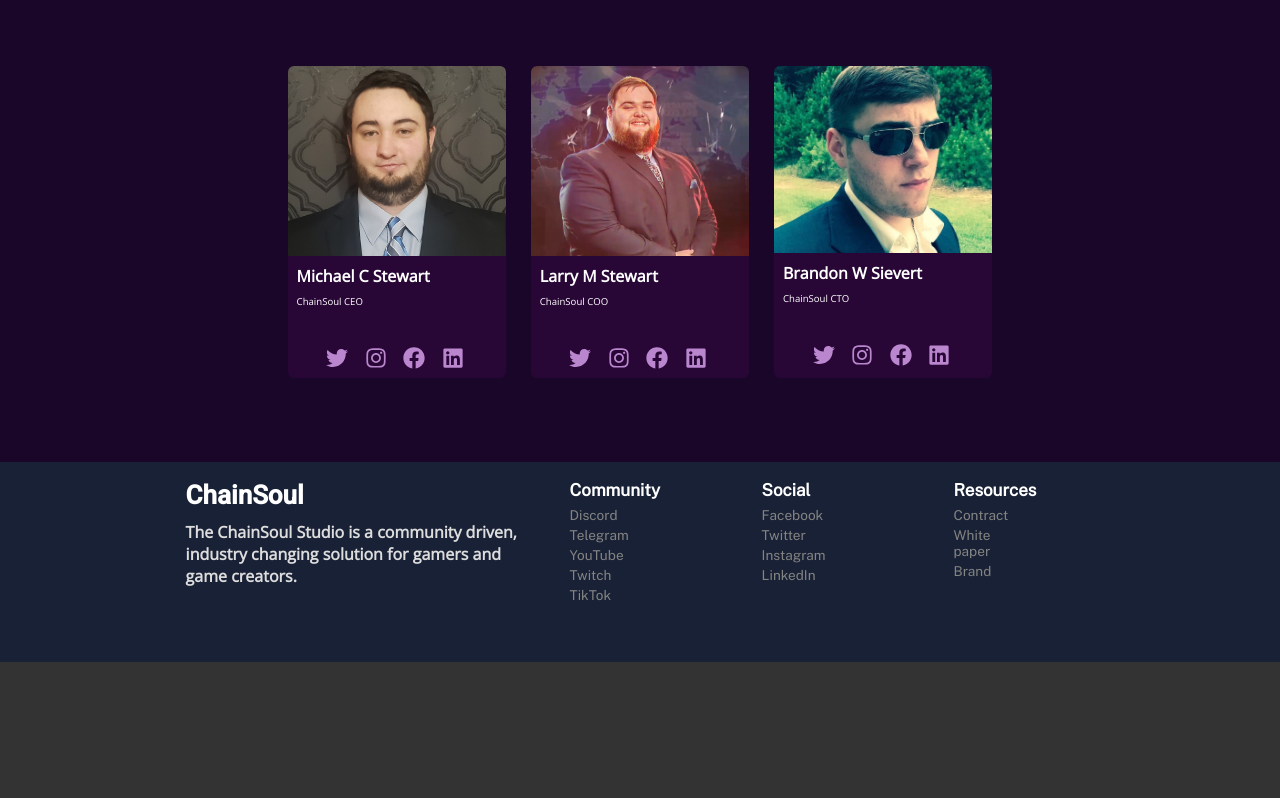
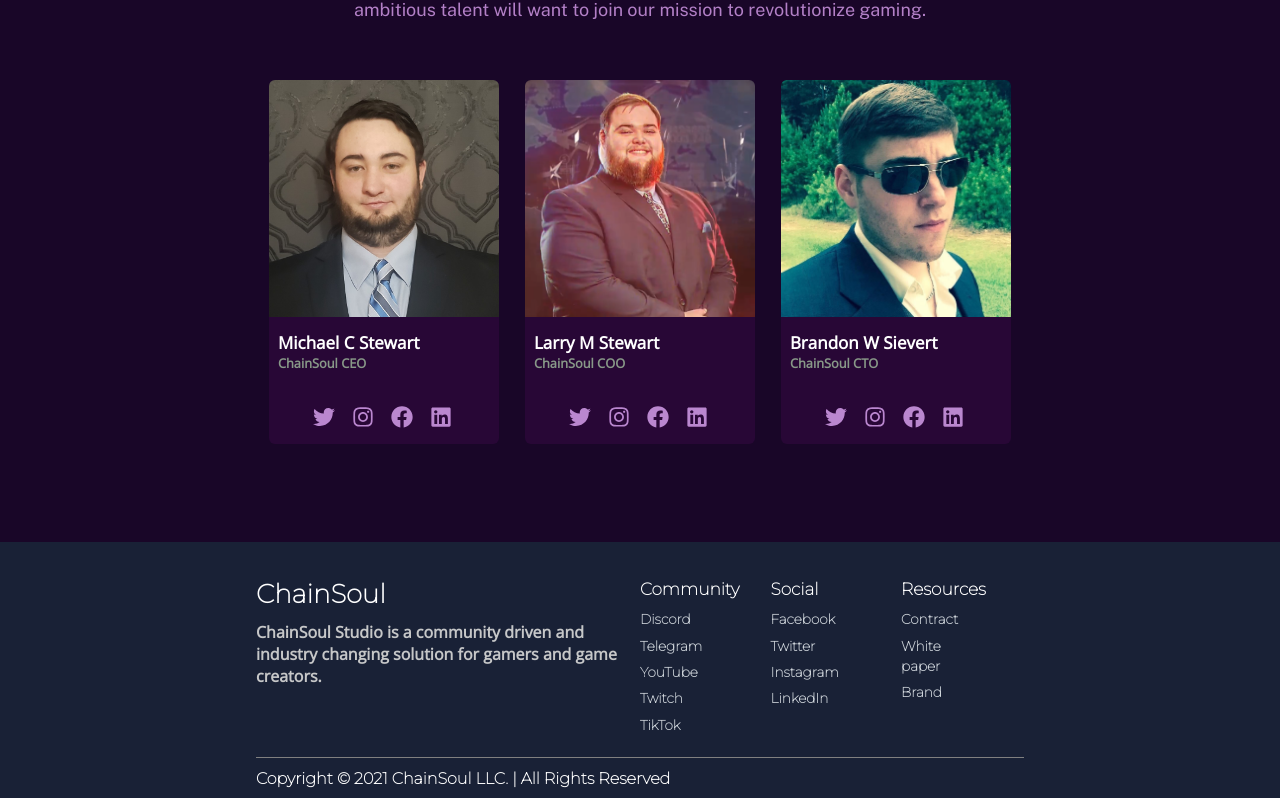
Before and after one commit to ChainSoul-Studio/Website, a Next.js app in the folder app/: page / in a window 1280 px wide. Shown: the part 3348-4146 px from the top of the page. Before the commit the page ends 4010 px from the top, so only its background shows below. Built offline with nearby package versions, Linux system fonts and the light colour scheme; a web font is replaced by a local one.

Commit message:
Layout for team and footer sections made to fit better for different resolutions. CopytRight added.

```diff
--- a/app/pages/index.js
+++ b/app/pages/index.js
@@ -328,9 +328,10 @@
         </div>
       </div>
       <div className={styles.footer}>
+        <div className={styles.footerWrapper}>
         <div className={styles.footerHero}>
           <h1>ChainSoul</h1>
-          <h2>The ChainSoul Studio is a community driven, industry changing solution for gamers and game creators.</h2>
+          <h2>ChainSoul Studio is a community driven and industry changing solution for gamers and game creators.</h2>
         </div>
         <div className={styles.footerLinks}>
           <h2>Community</h2>
@@ -381,6 +382,12 @@
       <div className={styles.footerCopyright}>
 
       </div>
+      </div>
+      <div className={styles.copyRightWrapper}>
+        <div className={styles.copyRight}>
+          <p>Copyright © 2021 ChainSoul LLC. | All Rights Reserved</p>
+        </div>
+      </div>
     </>
   );
 }
--- a/app/styles/Home.module.css
+++ b/app/styles/Home.module.css
@@ -292,6 +292,7 @@
   justify-content: center;
   align-items: center;
   flex-direction: column;
+  padding-top: 4%;
 }
 
 .meetDescription {
@@ -301,6 +302,7 @@
   display: flex;
   justify-content: center;
   align-items: center;
+  padding-top: 4%;
 }
 
 .meetDescription p {
@@ -324,7 +326,7 @@
 
 .team {
   width: 100%;
-  height: 60vh;
+  height: 70vh;
   background-color: #190628;
   display: flex;
   justify-content: center;
@@ -332,7 +334,7 @@
 }
 
 .teamContainer {
-  width: 17%;
+  width: 18%;
   height: 65%;
   background-color: none;
   display: flex;
@@ -368,7 +370,7 @@
 
 .teamMemberImageThree {
   width: 100%;
-  height: 60%;
+  height: 75%;
   background-image: url("./brandon.jpg");
   background-size: cover;
   background-position: center;
@@ -404,15 +406,18 @@
 
 .teamMemberInfo h1 {
   color: #fff;
-  font-size: 1rem;
-  padding: 2%;
+  font-size: 17px;
+  padding-left: 2%;
+  padding-top: 4%;
+  font-weight: 600;
 }
 
 .teamMemberInfo p {
-  color: #fff;
-  font-size: .6rem;
-  padding: 2%;
+  color: #889888;
+  font-size: 12.8px;
+  padding-left: 2%;
   margin-bottom: 30px;
+  font-weight: 900;
 }
 
 .teamIconLink {
@@ -423,59 +428,68 @@
 
 .footer {
   width: 100%;
-  height: 25vh;
+  height: 27vh;
   background-color: #192136;
   display: flex;
   justify-content: center;
   align-items: center;
 }
 
+.footerWrapper {
+  width: 60%;
+  height: 100%;
+  display: flex;
+  border-bottom: 1px solid grey;
+}
+
 .footerHero {
-  width: 30%;
+  width: 47%;
   height: 100%;
   display: flex;
   justify-content: flex-start;
   flex-direction: column;
-  padding-left: 2%;
 }
 
 .footerHero h1 {
   color: #fff;
-  font-family: 'Roboto';
+  font-family: 'Montserrat', sans-serif;
   font-size: 26px;
   padding-bottom: 3%;
-  padding-top: 5%;
+  padding-top: 10%;
 }
 
 .footerHero h2 {
-  color: #DDDDDD;
+  color: #C6C7C8;
   font-size: 16px;
 }
 
 .footerLinks {
-  width: 15%;
+  width: 17%;
   height: 100%;
   display: flex;
   justify-content: flex-start;
   flex-direction: column;
-  padding-left: 2%;
+  padding-left: 3%;
 }
 
 .footerLinks h2 {
   color: #fff;
-  font-family: 'Public Sans', sans-serif;
+  font-family: 'Montserrat', sans-serif;
   font-size: 17px;
   padding-bottom: 3%;
-  padding-top: 11%;
+  padding-top: 33%;
+  line-height: 1.5;
 }
 
 .footerLinks a {
   width: 40%;
-  padding: 2px 0px;
-  font-family: 'Public Sans', sans-serif;
-  color: #848482;
+  padding: 3px 0px;
+  font-family: 'Montserrat', sans-serif;
+  color: #ced4da;
   transition: .3s;
   font-size: 13.6px;
+  font-weight: 600;
+  line-height: 1.5;
 }
 
 .footerLinks a:hover {
@@ -586,3 +600,25 @@
   font-weight: 600;
   line-height: 1.5;
 }
+
+.copyRightWrapper {
+  width: 100%;
+  height: 5vh;
+  background-color: #192136;
+  display: flex;
+  justify-content: center;
+  align-items: center;
+}
+
+.copyRight {
+  width: 60%;
+  height: 100%;
+  display: flex;
+  align-items: center;
+}
+
+.copyRight p {
+  color: #FFF;
+  font-family: 'Montserrat', sans-serif;
+  font-weight: 600;
+}
```
